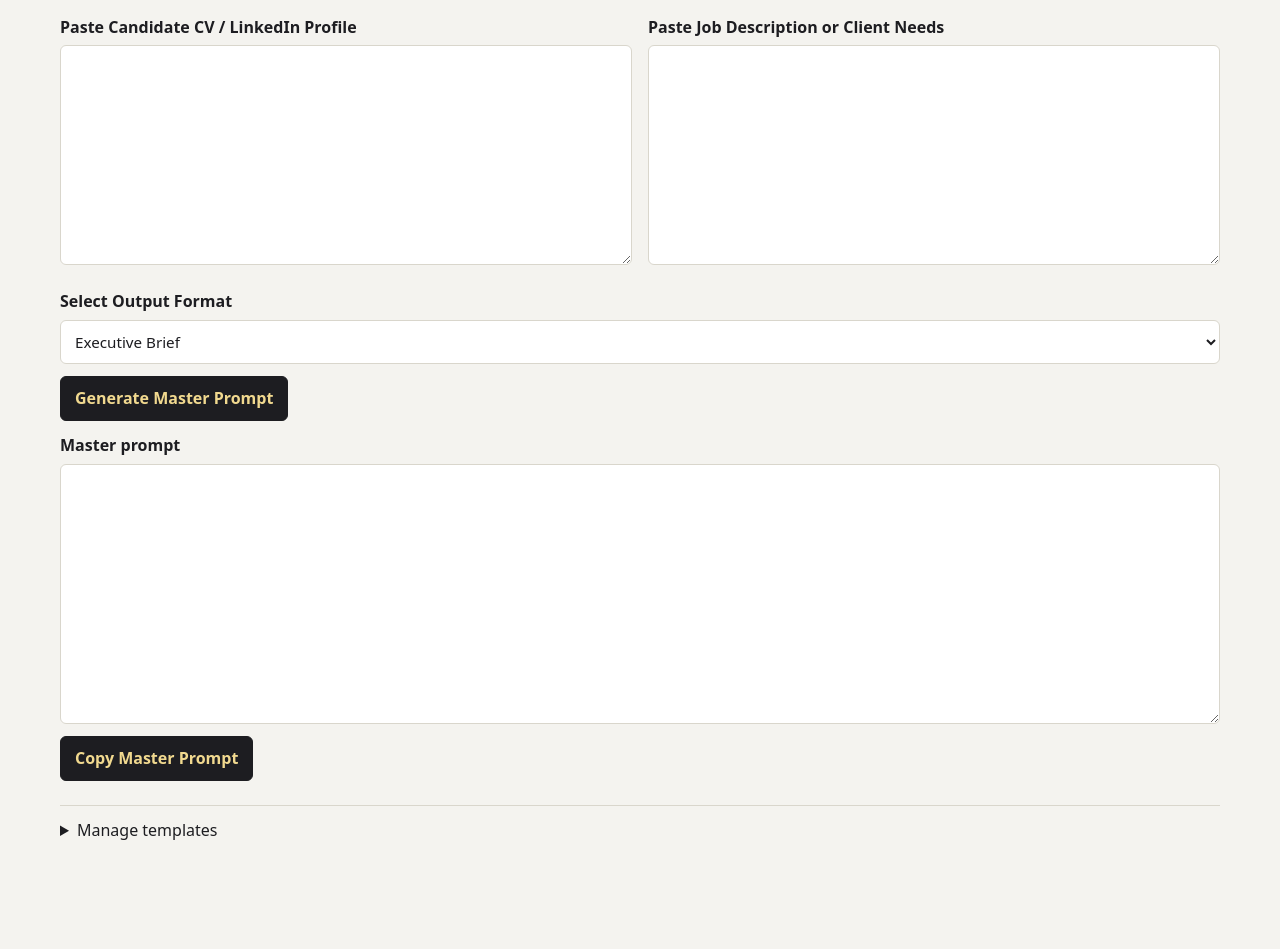
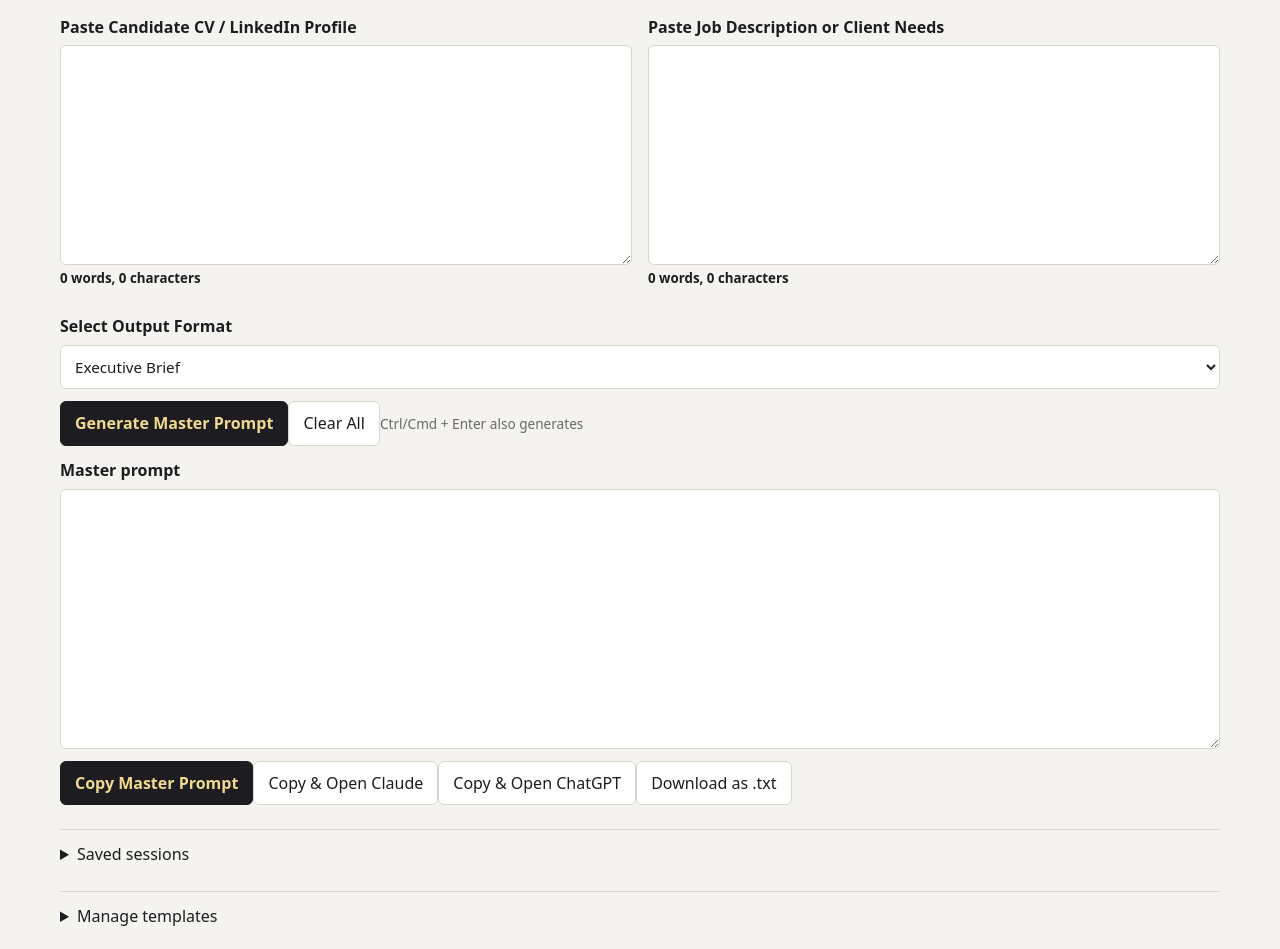
Before and after one commit to githubbest729/SpecForge-Wrapper, a website: page index.html in a window 1280 px wide. Shown: the part 160-1109 px from the top of the page. Before the commit the page ends 1022 px from the top, so only its background shows below. Drawn offline with Linux system fonts and the light colour scheme.

Commit message:
Add files via upload

```diff
--- a/index.html
+++ b/index.html
@@ -1,13 +1,25 @@
 <!doctype html><html lang="en"><head><meta charset="utf-8"><meta name="viewport" content="width=device-width,initial-scale=1"><title>SpecForge Wrapper</title><meta name="description" content="Local prompt engine and executive brief generator"><meta name="theme-color" content="#1d1d21"><link rel="manifest" href="manifest.webmanifest"><link rel="icon" href="favicon.ico"><link rel="icon" type="image/png" sizes="32x32" href="icons/icon-32x32.png"><link rel="icon" type="image/png" sizes="16x16" href="icons/icon-16x16.png"><link rel="apple-touch-icon" href="icons/icon-180x180.png"><meta name="msapplication-config" content="browserconfig.xml"><link rel="stylesheet" href="css/style.css"><link rel="stylesheet" href="css/print.css" media="print"></head><body>
 <header><div><h1>SpecForge Wrapper</h1><small>Local prompt engine &amp; executive brief generator</small></div><button id="th" type="button">Theme</button></header>
 <nav><button class="on" data-t="t1" type="button">Prompt staging</button><button data-t="t2" type="button">Brief &amp; PDF</button></nav>
-<main><section id="t1" class="tab on">
-<div class="g"><label>Paste Candidate CV / LinkedIn Profile<textarea id="cv"></textarea></label><label>Paste Job Description or Client Needs<textarea id="jd"></textarea></label></div>
+<main>
+<section id="t1" class="tab on">
+<div class="g">
+<label>Paste Candidate CV / LinkedIn Profile<textarea id="cv"></textarea><small class="ct" id="cvc">0 words, 0 characters</small></label>
+<label>Paste Job Description or Client Needs<textarea id="jd"></textarea><small class="ct" id="jdc">0 words, 0 characters</small></label>
+</div>
 <label>Select Output Format<select id="fmt"></select></label>
-<button id="gen" class="pri" type="button">Generate Master Prompt</button>
+<div class="row"><button id="gen" class="pri" type="button">Generate Master Prompt</button><button id="clr" type="button">Clear All</button><small class="hint">Ctrl/Cmd + Enter also generates</small></div>
 <label>Master prompt<textarea id="out" readonly></textarea></label>
-<button id="cp" class="pri" type="button">Copy Master Prompt</button> <span id="msg" role="status"></span>
-<details><summary>Manage templates</summary><div class="tp"><label>Template<select id="tsel"></select></label><label>Name<input id="tname"></label><label>Base instructions<textarea id="tbody"></textarea></label><div><button id="tsave" type="button">Save template</button> <button id="tnew" type="button">New template</button> <button id="tdel" type="button">Delete template</button></div></div></details>
+<div class="row"><button id="cp" class="pri" type="button">Copy Master Prompt</button><button id="cpc" type="button">Copy &amp; Open Claude</button><button id="cpg" type="button">Copy &amp; Open ChatGPT</button><button id="txt" type="button">Download as .txt</button><span id="msg" role="status"></span></div>
+<details><summary>Saved sessions</summary><div class="tp">
+<label>Session name<input id="sname" placeholder="e.g. Acme CFO search"></label>
+<div class="row"><button id="ssave" type="button">Save Session</button></div>
+<label>Saved sessions<select id="ssel"></select></label>
+<div class="row"><button id="sload" type="button">Load session</button><button id="sdel" type="button">Delete session</button></div>
+</div></details>
+<details><summary>Manage templates</summary><div class="tp"><label>Template<select id="tsel"></select></label><label>Name<input id="tname"></label><label>Base instructions<textarea id="tbody"></textarea></label><div class="row"><button id="tsave" type="button">Save template</button><button id="tnew" type="button">New template</button><button id="tdel" type="button">Delete template</button></div></div></details>
 </section>
-<section id="t2" class="tab"><div class="ed"><label>Paste AI Output Here<textarea id="ai"></textarea></label><button id="pdf" class="pri" type="button">Generate Client PDF</button><p class="hint">In the print dialog choose Save as PDF, paper A4, margins None, headers and footers off.</p></div><article id="pv" class="a4"></article></section>
+<section id="t2" class="tab"><div class="ed"><label>Paste AI Output Here<textarea id="ai"></textarea></label>
+<label class="chk"><input type="checkbox" id="conf">Include Confidential Header/Footer</label>
+<button id="pdf" class="pri" type="button">Generate Client PDF</button><p class="hint">In the print dialog choose Save as PDF, paper A4, margins None, headers and footers off.</p></div><article id="pv" class="a4"></article></section>
 </main><script src="js/app.js"></script><script src="js/sw-register.js"></script></body></html>
```
